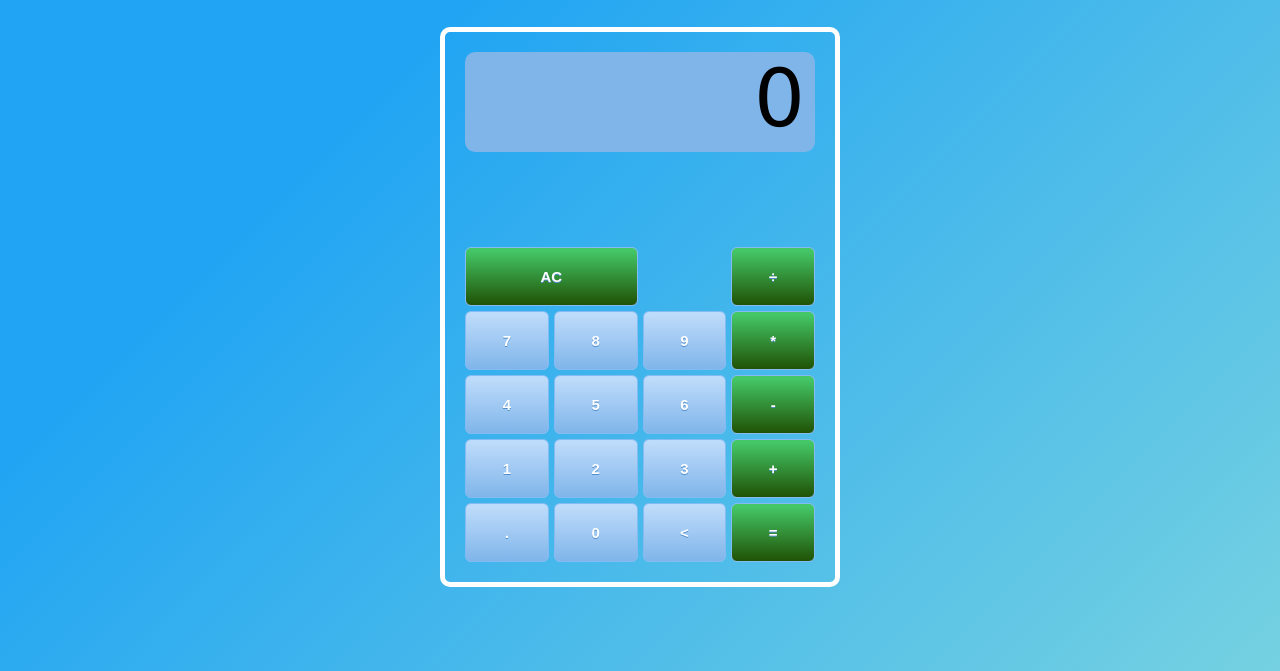
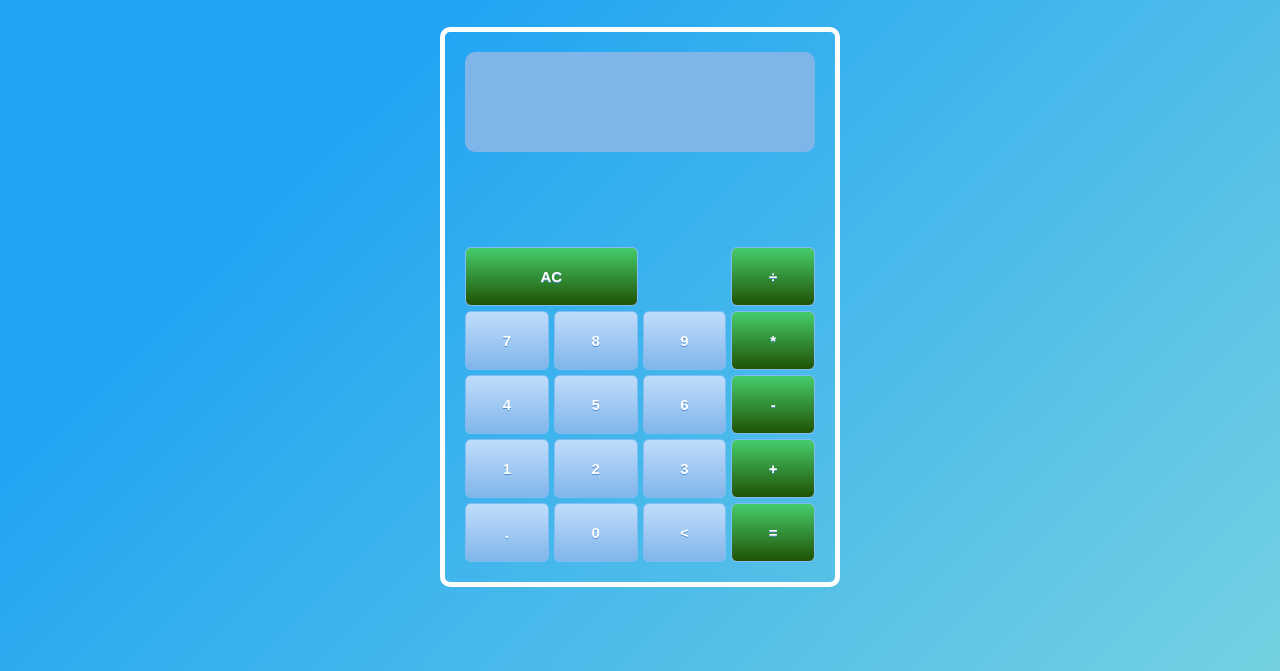
Before and after one commit to hoopercode/calculator, a plain HTML site: page index.html in a window 1280 px wide. Shown: the part 129-800 px from the top of the page. Drawn offline with Linux system fonts and the light colour scheme.

Commit message:
cleaned up CSS and sorted BEM

```diff
--- a/SCSS/components/calculator.scss
+++ b/SCSS/components/calculator.scss
@@ -33,18 +33,20 @@
 
 
   &__screen {
+    display: flex;
+    justify-content: right;
+    align-items: center;
     height: 100px;
-    text-align: right;
     font-size: 80px;
     padding-right: 10px;
     border-radius: 10px;
     background-color:#80b5ea;
-
   }
 
-  &__previous {
-    font-size: 40px;
-    padding-right: 10px;
+  &__screen p {
+    word-break: break-all;
+    flex-wrap: wrap;
+
   }
 
   &__numbers {
--- a/index.html
+++ b/index.html
@@ -12,7 +12,7 @@
   <main class ="calculator">
       <div class="calculator__container">
         <div class="calculator__screen">
-          <p data-current-display class="calculator__current">0</p>
+          <p data-current-display class="calculator__current"></p>
         </div>
         <div class="calculator__numbers">
           <!-- Top Row Buttons -->
--- a/script/main.js
+++ b/script/main.js
@@ -9,10 +9,10 @@
 const calcDisplay= document.querySelector('[data-current-display]')
 
 
-//Numbers to match with
+//Numbers to match with when allocating numbers
 const numbers = [1, 2, 3, 4, 5, 6, 7, 8, 9, 0, '.'];
 
-//Start with blank sum
+//Start with blank sum - Need
 let sum = [];
 
 //Trying to get numbers to show in the screen -- FINALLY WORKING
```
Also changed, not shown: main.css. Lines whose indentation alone changed are shown as unchanged.
